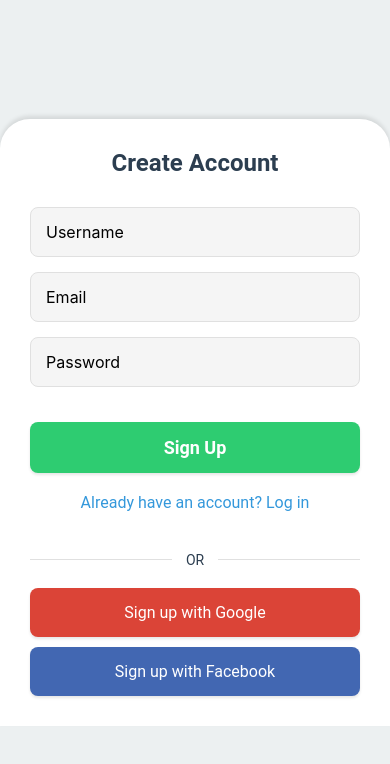
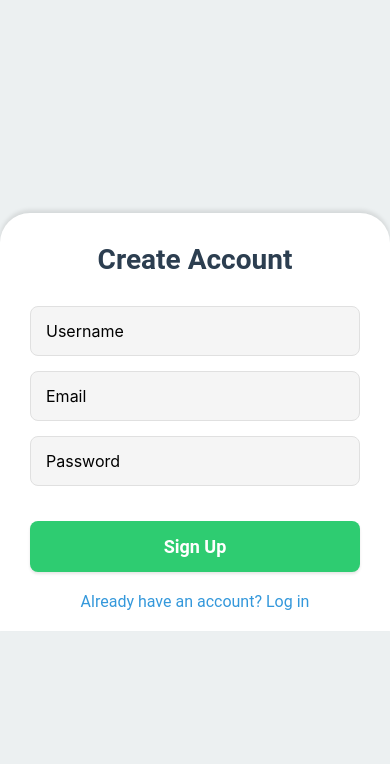
Before and after one commit to FloodedCandle/Personal-App, a React Native app: screen /Signup in a window 390 px wide. Shown: the top 764 px of the page. Built offline with nearby package versions, Linux system fonts and the light colour scheme.

Commit message:
reworked start page,login and sign up. also removed google and facebook sign up option

```diff
--- a/src/screens/GetStartedScreen.js
+++ b/src/screens/GetStartedScreen.js
@@ -1,5 +1,5 @@
 import React from 'react';
-import { View, Image, Dimensions, StyleSheet } from 'react-native';
+import { View, Image, StyleSheet, SafeAreaView } from 'react-native';
 import CustomButton from '../components/CustomButton';
 import CustomText from '../components/CustomText';
 
@@ -7,48 +7,80 @@
 
 const GetStartedScreen = ({ navigation }) => {
   return (
-    <View style={styles.container}>
+    <SafeAreaView style={styles.container}>
+      <View style={styles.content}>
         <Image source={logo} style={styles.logo} resizeMode="contain" />
-      <CustomText style={styles.title}>Get Started</CustomText>
+        <CustomText style={styles.title}>BudgetWaves</CustomText>
+        <CustomText style={styles.subtitle}>Start managing your finances today</CustomText>
+      </View>
+      <View style={styles.buttonContainer}>
         <CustomButton
-        title="Go to Login"  // Change button title to "Go to Login"
-        onPress={() => navigation.navigate('Login')}  // Navigate to LoginScreen
+          title="Get Started"
+          onPress={() => navigation.navigate('Signup')}
           buttonStyle={styles.button}
           textStyle={styles.buttonText}
         />
+        <CustomButton
+          title="I already have an account"
+          onPress={() => navigation.navigate('Login')}
+          buttonStyle={styles.secondaryButton}
+          textStyle={styles.secondaryButtonText}
+        />
       </View>
+    </SafeAreaView>
   );
 };
-
-const { width } = Dimensions.get('window');
 
 const styles = StyleSheet.create({
   container: {
     flex: 1,
+    backgroundColor: '#ECF0F1',
+  },
+  content: {
+    flex: 1,
     justifyContent: 'center',
     alignItems: 'center',
-    backgroundColor: '#ECF0F1',
     padding: 20,
   },
   logo: {
-    width: width * 0.8,
+    width: '80%',
     height: undefined,
     aspectRatio: 1,
-    marginBottom: 10,
+    marginBottom: 20,
     backgroundColor: '#2C3E50',
-    borderRadius: 12,
+    borderRadius: 20,
   },
   title: {
-    fontSize: 48,
+    fontSize: 36,
     fontWeight: 'bold',
     color: '#2C3E50',
-    marginBottom: 20,
+    marginBottom: 10,
+  },
+  subtitle: {
+    fontSize: 18,
+    color: '#34495E',
+    textAlign: 'center',
+    marginBottom: 30,
+  },
+  buttonContainer: {
+    padding: 20,
   },
   button: {
     backgroundColor: '#2ECC71',
+    marginBottom: 15,
   },
   buttonText: {
+    fontSize: 18,
+    fontWeight: 'bold',
+  },
+  secondaryButton: {
+    backgroundColor: 'transparent',
+    borderWidth: 1,
+    borderColor: '#2C3E50',
+  },
+  secondaryButtonText: {
     fontSize: 16,
+    color: '#2C3E50',
   },
 });
 
--- a/src/screens/LoginScreen.js
+++ b/src/screens/LoginScreen.js
@@ -1,5 +1,5 @@
 import React, { useState } from 'react';
-import { View, TextInput, Image, StyleSheet, Dimensions, TouchableOpacity, KeyboardAvoidingView, Platform } from 'react-native';
+import { View, TextInput, Image, StyleSheet, TouchableOpacity, KeyboardAvoidingView, Platform, SafeAreaView } from 'react-native';
 import CustomButton from '../components/CustomButton';
 import CustomText from '../components/CustomText'; // Make sure CustomText is a Text component
 import { auth } from '../config/firebaseConfig'; // Import your Firebase auth instance
@@ -16,9 +16,10 @@
   };
 
   return (
+    <SafeAreaView style={styles.container}>
       <KeyboardAvoidingView
         behavior={Platform.OS === "ios" ? "padding" : "height"}
-      style={styles.container}
+        style={styles.content}
       >
         <View style={styles.logoContainer}>
           <Image source={logo} style={styles.logo} resizeMode="contain" />
@@ -60,15 +61,17 @@
           </TouchableOpacity>
         </View>
       </KeyboardAvoidingView>
+    </SafeAreaView>
   );
 };
-
-const { width, height } = Dimensions.get('window');
 
 const styles = StyleSheet.create({
   container: {
     flex: 1,
     backgroundColor: '#ECF0F1',
+  },
+  content: {
+    flex: 1,
   },
   logoContainer: {
     flex: 1,
@@ -95,14 +98,14 @@
     elevation: 5,
   },
   logo: {
-    width: width * 0.4,
+    width: '40%',
     height: undefined,
     aspectRatio: 1,
     backgroundColor: '#2C3E50',
     borderRadius: 20,
   },
   title: {
-    fontSize: 24,
+    fontSize: 28,
     fontWeight: 'bold',
     color: '#2C3E50',
     marginBottom: 30,
--- a/src/screens/SignupScreen.js
+++ b/src/screens/SignupScreen.js
@@ -1,8 +1,8 @@
 import React, { useState } from 'react';
-import { View, TextInput, TouchableOpacity, StyleSheet, Dimensions, KeyboardAvoidingView, Platform, ScrollView } from 'react-native';
+import { View, TextInput, StyleSheet, TouchableOpacity, KeyboardAvoidingView, Platform, SafeAreaView } from 'react-native';
 import CustomButton from '../components/CustomButton';
 import CustomText from '../components/CustomText';
-import { auth, db } from '../config/firebaseConfig'; // Import your Firebase auth and Firestore instances
+import { auth, db } from '../config/firebaseConfig';
 import { createUserWithEmailAndPassword, updateProfile } from 'firebase/auth';
 import { doc, setDoc } from 'firebase/firestore';
 
@@ -35,19 +35,18 @@
   };
 
   return (
-    <KeyboardAvoidingView
-      behavior={Platform.OS === "ios" ? "padding" : "height"}
-      style={styles.container}
-    >
-      <ScrollView contentContainerStyle={styles.scrollContainer}>
+    <SafeAreaView style={styles.container}>
+      <KeyboardAvoidingView
+        behavior={Platform.OS === "ios" ? "padding" : "height"}
+        style={styles.content}
+      >
         <View style={styles.formContainer}>
           <CustomText style={styles.title}>Create Account</CustomText>
-
           <TextInput
             style={styles.input}
             placeholder="Username"
             value={username}
-            onChangeText={setUsername}
+            onChangeText={(text) => setUsername(text)}
             autoCapitalize="none"
             autoCorrect={false}
           />
@@ -55,7 +54,7 @@
             style={styles.input}
             placeholder="Email"
             value={email}
-            onChangeText={setEmail}
+            onChangeText={(text) => setEmail(text)}
             keyboardType="email-address"
             autoCapitalize="none"
             autoCorrect={false}
@@ -64,7 +63,7 @@
             style={styles.input}
             placeholder="Password"
             value={password}
-            onChangeText={setPassword}
+            onChangeText={(text) => setPassword(text)}
             secureTextEntry={true}
             autoCapitalize="none"
             autoCorrect={false}
@@ -74,7 +73,7 @@
             title="Sign Up"
             onPress={handleSignUp}
             buttonStyle={styles.signupButton}
-            textStyle={styles.buttonText}
+            textStyle={styles.signupButtonText}
           />
 
           <TouchableOpacity onPress={() => navigation.navigate('Login')}>
@@ -82,44 +81,19 @@
               Already have an account? Log in
             </CustomText>
           </TouchableOpacity>
-
-          <View style={styles.separatorContainer}>
-            <View style={styles.separator} />
-            <CustomText style={styles.separatorText}>OR</CustomText>
-            <View style={styles.separator} />
-          </View>
-
-          <CustomButton
-            title="Sign up with Google"
-            onPress={() => {
-              // Handle Google sign-up logic here
-            }}
-            buttonStyle={styles.socialButton}
-            textStyle={styles.socialButtonText}
-          />
-          <CustomButton
-            title="Sign up with Facebook"
-            onPress={() => {
-              // Handle Facebook sign-up logic here
-            }}
-            buttonStyle={[styles.socialButton, styles.facebookButton]}
-            textStyle={styles.socialButtonText}
-          />
         </View>
-      </ScrollView>
-    </KeyboardAvoidingView>
+      </KeyboardAvoidingView>
+    </SafeAreaView>
   );
 };
-
-const { width } = Dimensions.get('window');
 
 const styles = StyleSheet.create({
   container: {
     flex: 1,
     backgroundColor: '#ECF0F1',
   },
-  scrollContainer: {
-    flexGrow: 1,
+  content: {
+    flex: 1,
     justifyContent: 'center',
   },
   formContainer: {
@@ -139,7 +113,7 @@
     elevation: 5,
   },
   title: {
-    fontSize: 24,
+    fontSize: 28,
     fontWeight: 'bold',
     color: '#2C3E50',
     marginBottom: 30,
@@ -165,7 +139,7 @@
     marginTop: 20,
     marginBottom: 20,
   },
-  buttonText: {
+  signupButtonText: {
     fontSize: 18,
     color: '#FFF',
     fontWeight: 'bold',
@@ -174,37 +148,6 @@
     color: '#3498DB',
     fontSize: 16,
     textAlign: 'center',
-    marginBottom: 20,
-  },
-  separatorContainer: {
-    flexDirection: 'row',
-    alignItems: 'center',
-    marginVertical: 20,
-  },
-  separator: {
-    flex: 1,
-    height: 1,
-    backgroundColor: '#E0E0E0',
-  },
-  separatorText: {
-    marginHorizontal: 10,
-    fontSize: 14,
-    color: '#2C3E50',
-  },
-  socialButton: {
-    backgroundColor: '#DB4437',
-    width: '100%',
-    paddingVertical: 15,
-    borderRadius: 8,
-    alignItems: 'center',
-    marginBottom: 10,
-  },
-  facebookButton: {
-    backgroundColor: '#4267B2',
-  },
-  socialButtonText: {
-    fontSize: 16,
-    color: '#FFF',
   },
 });
 
```
Lines whose indentation alone changed are shown as unchanged.
